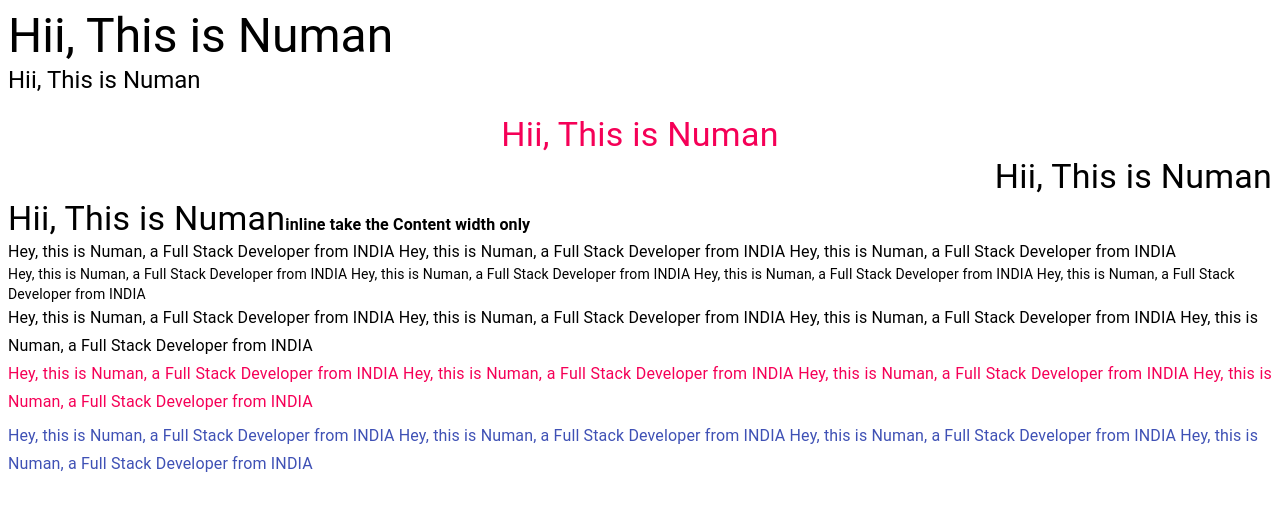
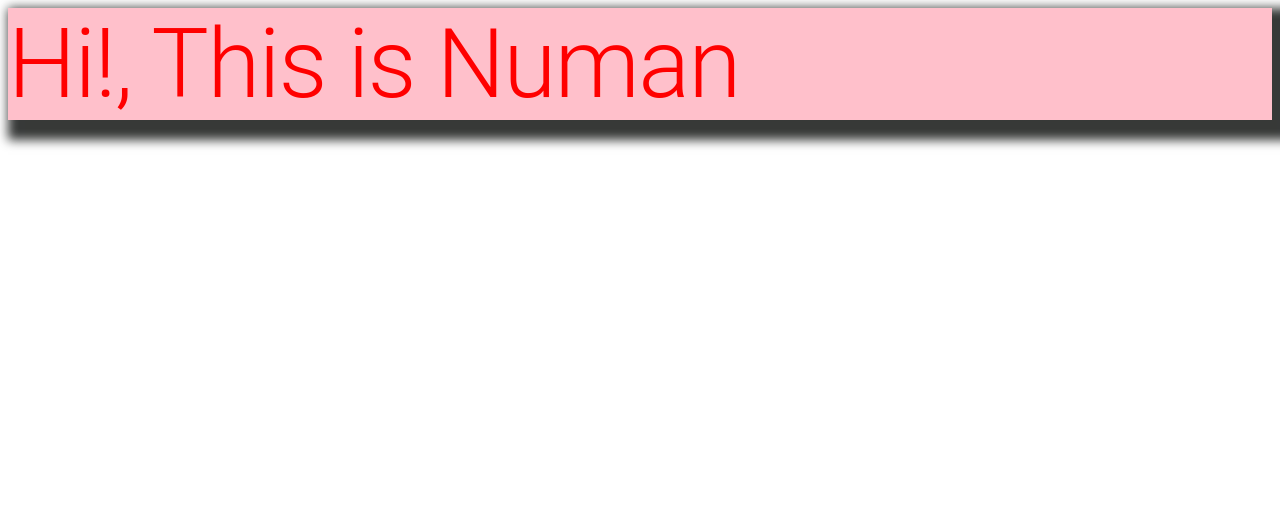
Before and after one commit to num-js/learning-material_ui-react, a React (Create React App) app: page / in a window 1280 px wide. Shown: the top 510 px of the page. Built offline with nearby package versions, Linux system fonts and the light colour scheme.

Commit message:
CSS in JS

```diff
--- a/src/App.js
+++ b/src/App.js
@@ -1,6 +1,7 @@
 import React from "react";
 import BoxComponent from "./Components/BasicComponents/BoxComponent";
 import ContainerComponent from "./Components/BasicComponents/ContainerComponent";
+import CssInJS from "./Components/BasicComponents/CssInJS";
 import TypographyComponent from "./Components/BasicComponents/TypographyComponent";
 
 const App = () => {
@@ -8,7 +9,8 @@ const App = () => {
         <>
             {/* <BoxComponent /> */}
             {/* <ContainerComponent /> */}
-            <TypographyComponent />
+            {/* <TypographyComponent /> */}
+            <CssInJS />
         </>
     );
 };
--- /dev/null
+++ b/src/Components/BasicComponents/CssInJS.js
@@ -0,0 +1,25 @@
+import { makeStyles, Typography, Box } from '@material-ui/core';
+
+
+const useStyles = makeStyles({
+    myBox: {
+        color: 'red',
+        background: 'pink',
+        boxShadow: "10px 10px 10px 10px rgba(5, 8,6, 0.8)"
+    }
+})
+
+const CssInJS = () => {
+
+    const myStyles = useStyles();
+
+    return (
+        <Box className={myStyles.myBox}>
+            <Typography variant="h1">
+                Hi!, This is Numan
+        </Typography>
+        </Box>
+    );
+}
+
+export default CssInJS;
```
